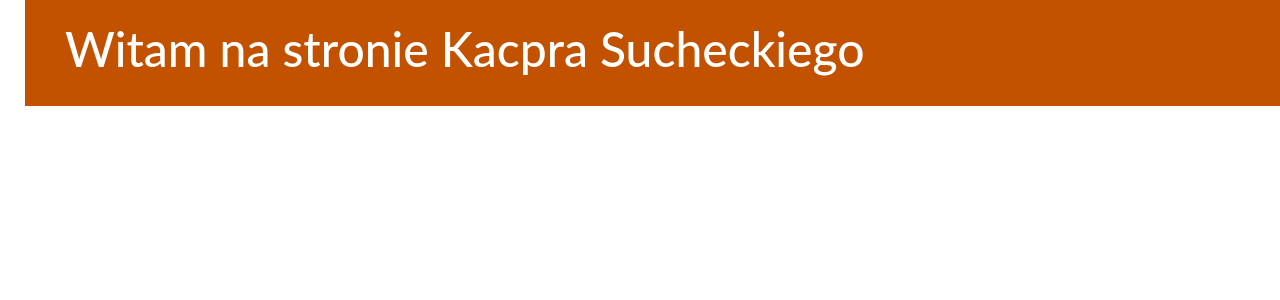
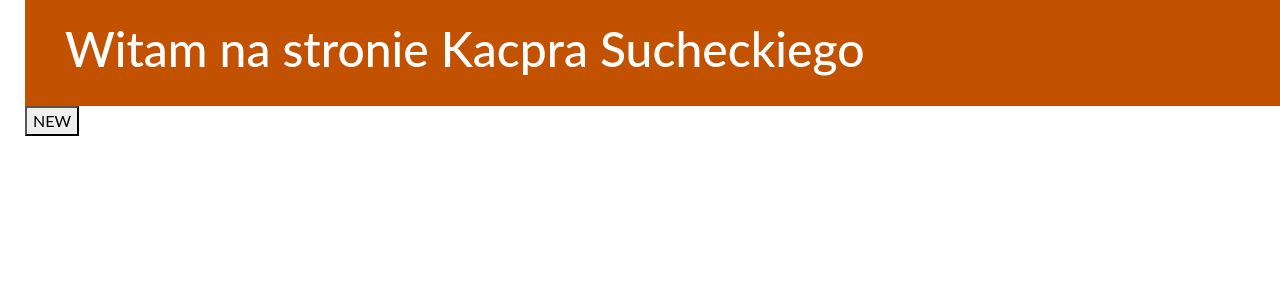
Before and after one commit to suchy19997/djangoblog, a Django app: page / in a window 1280 px wide. Shown: the top 300 px of the page. Run offline with Django 4.2, Linux system fonts and the light colour scheme; data that the repository does not hold is empty.

Commit message:
dodanie nowych przyciskow

```diff
--- a/apka/templates/apka/base.html
+++ b/apka/templates/apka/base.html
@@ -11,10 +11,12 @@
 
     <body>
     <div class="page-heder">
-       <a href=" {% url 'post_new' %}" class="top-menu"><span class="glyphicon glyphicon-plus"></span> </a>
+
       <h1><a href="/">Witam na stronie Kacpra Sucheckiego</a></h1>
 
+
     </div>
+    <a href=" {% url 'post_new' %}" class="top-menu"><button type="button">NEW</button> </a>
     <div class="content container">
       <div class="row">
         <div class="col-md-8">
```
